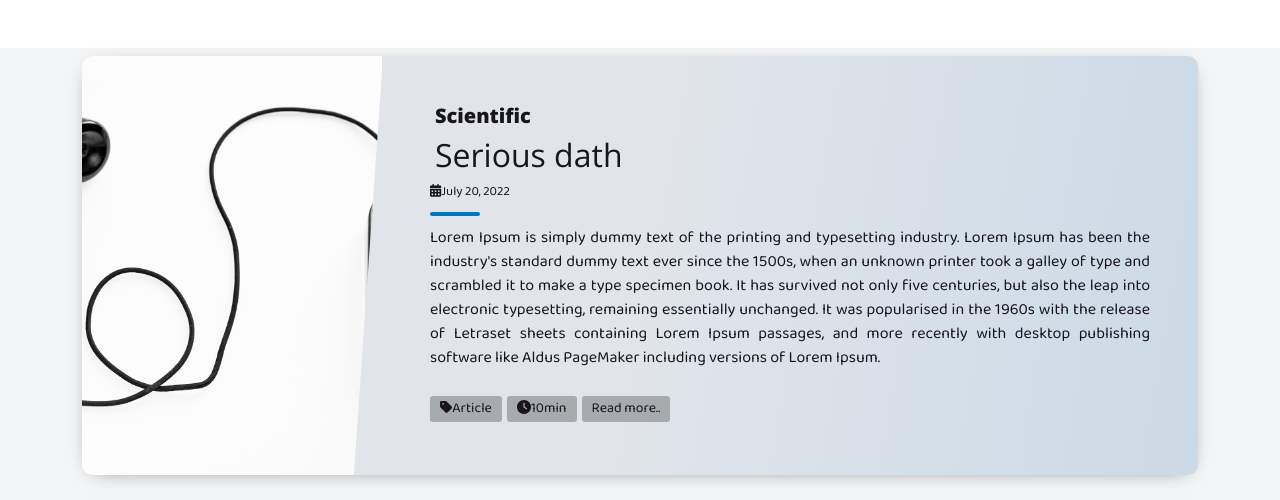
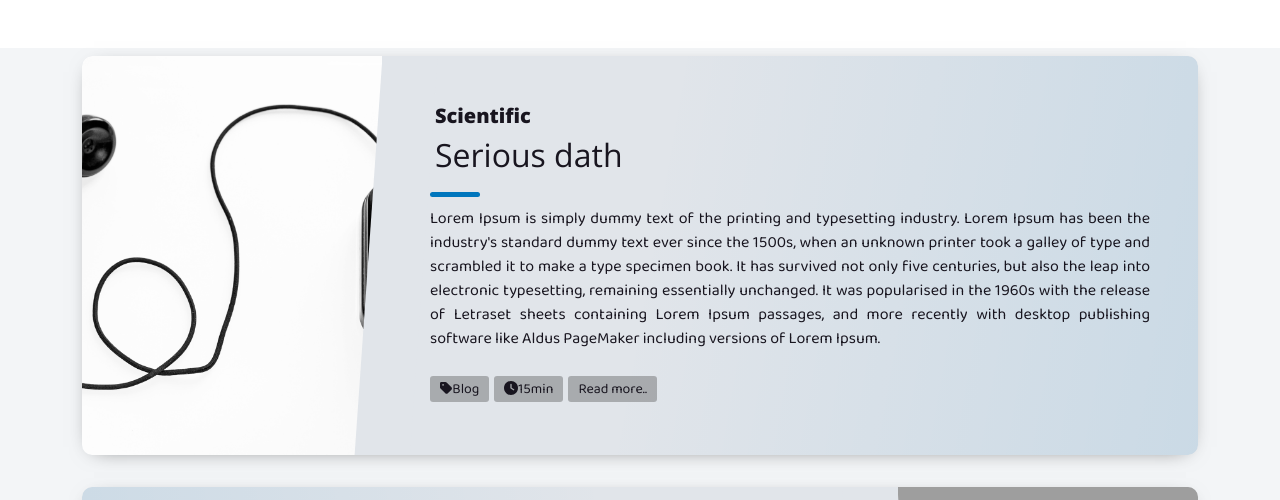
Before and after one commit to hwandev12/portfolio-code-out, a Django app: a page that uses templates/pages/category_pages.html in a window 1280 px wide. Shown: the part 410-910 px from the top of the page. Run offline with Django 4.2, Linux system fonts and the light colour scheme; data comes from the database, SQL or seed files in the repository; both versions use the stored data as it was after the commit; some libraries are stand-ins or nearby versions; grey boxes are pictures that could not be loaded.

Commit message:
specific post model

```diff
--- a/apps/portfolio/models.py
+++ b/apps/portfolio/models.py
@@ -43,6 +43,10 @@ class Post(models.Model):
     # Category
     category = models.ForeignKey("Category", blank=True, null=True, on_delete=models.CASCADE)
 
+    # for last tags
+    name_blog = models.CharField(max_length=60)
+    min_read = models.IntegerField(default=5)
+
     def __str__(self):
         return self.main_heading
 
--- a/templates/pages/category_pages.html
+++ b/templates/pages/category_pages.html
@@ -312,17 +312,14 @@ a, a:hover {
         <h5 style="transform: translateX(5px);">{{ post.category }}</h5>
         <h1 style="transform: translateX(5px);" class="postcard__title blue"><a href="#">{{ post.post_heading_1 }}</a></h1>
         <div class="postcard__subtitle small">
-          <time datetime="2020-05-25 12:00:00">
-            <i class="fas fa-calendar-alt mr-2"></i>{{ post.date_post }}
-          </time>
         </div>
         <div class="postcard__bar"></div>
         <div class="postcard__preview-txt">
           {{ post.post_text_1 }}
         </div>
         <ul class="postcard__tagbox">
-          <li class="tag__item"><i class="fas fa-tag mr-2"></i>Article</li>
-          <li class="tag__item"><i class="fas fa-clock mr-2"></i>10min</li>
+          <li class="tag__item"><i class="fas fa-tag mr-2"></i>{{ post.name_blog }}</li>
+          <li class="tag__item"><i class="fas fa-clock mr-2"></i>{{ post.min_read }}min</li>
           <li class="tag__item play blue">
             <a href="{% url 'blog:post' post.pk %}"></i>Read more..</a>
           </li>
--- a/templates/pages/home.html
+++ b/templates/pages/home.html
@@ -44,7 +44,7 @@
       {% endfor %}
       <!-- Pager-->
       <div class="d-flex justify-content-end mb-4">
-        <a class="btn btn-primary text-uppercase" href="{% url 'blog:home' %}">All Posts →</a>
+        <a class="btn btn-primary text-uppercase" href="{% url 'blog:category' %}?category/all_posts/34hk4h3kj4hk3j4hkhjkh3k434/">All Posts →</a>
       </div>
     </div>
   </div>
```
Also changed, not shown: templates/pages/category_cards.html (+8 -5 lines), apps/portfolio/migrations/0003_post_min_read_post_name_blog.py (added), db.sqlite3.
